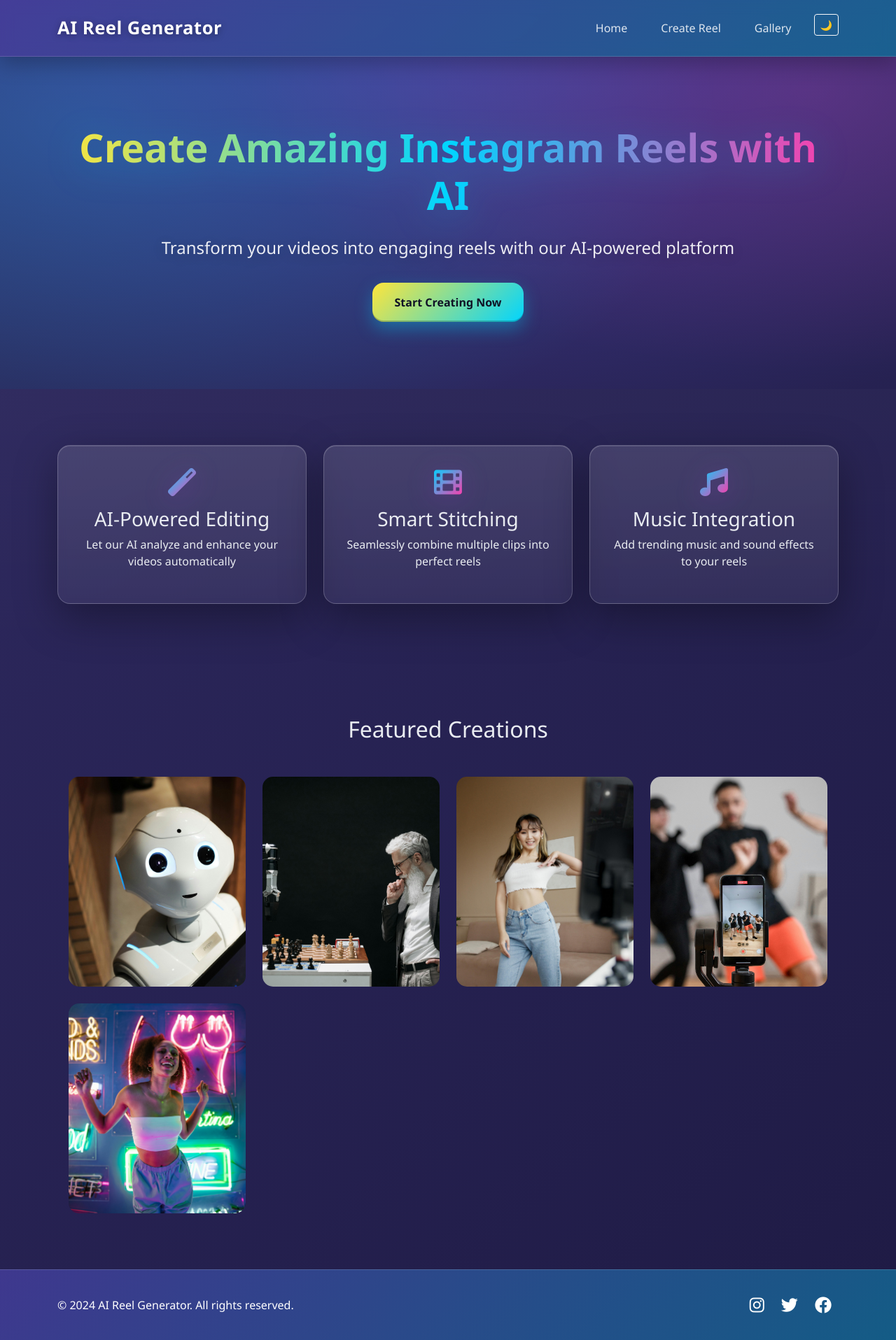
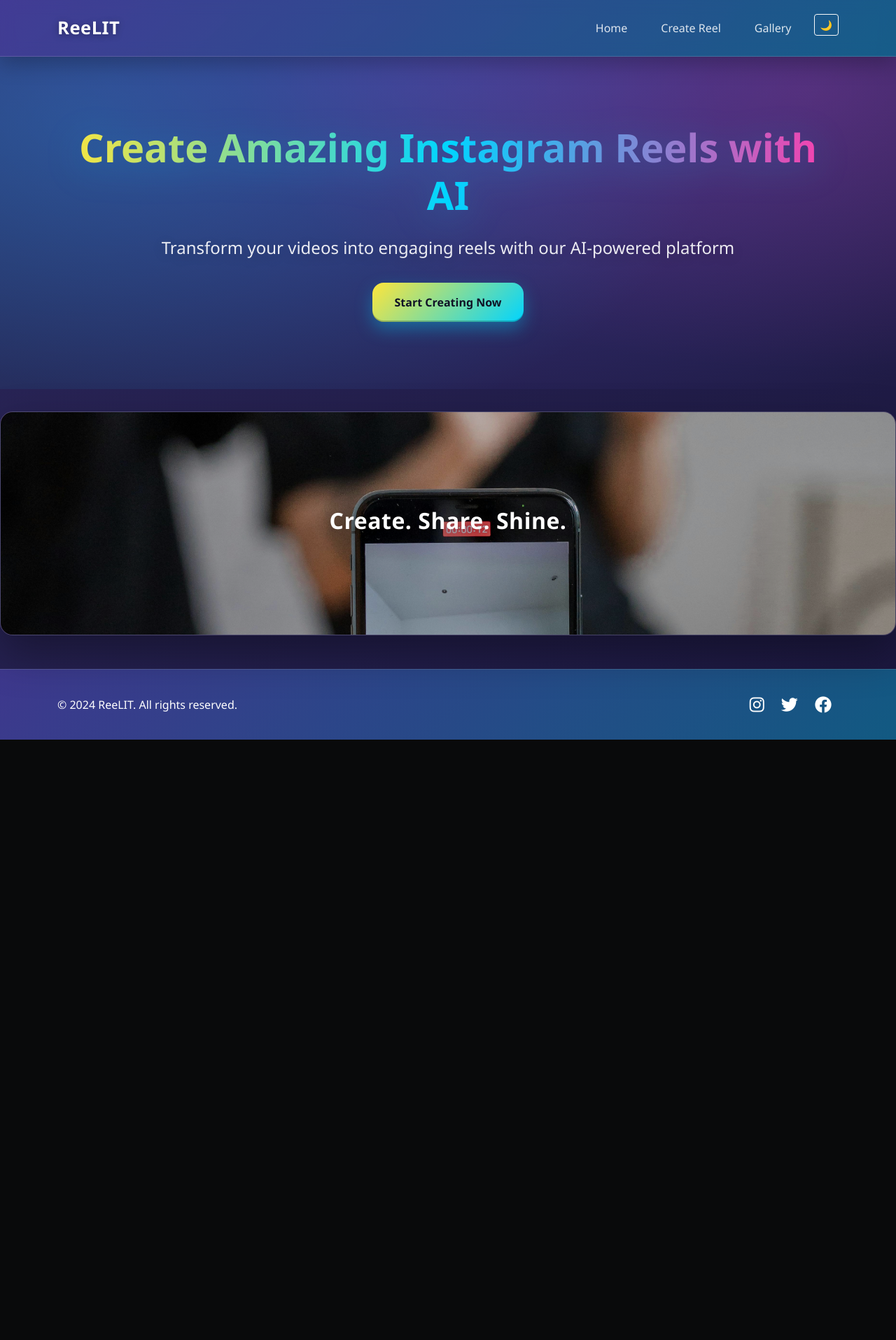
Before and after one commit to Harshp61/Reelit, a Flask app: page / in a window 1280 px wide. Shown: the whole page at 70% size. After the commit the page ends 1057 px from the top, so only its background shows below. Run offline with Flask 3, Linux system fonts and the light colour scheme.

Commit message:
Final Changes done

```diff
--- a/reelit/template/main.py
+++ b/reelit/template/main.py
@@ -1,4 +1,4 @@
-from flask import Flask, render_template, request
+from flask import Flask, render_template, request, redirect, url_for, flash
 import uuid
 from werkzeug.utils import secure_filename
 import os
@@ -8,6 +8,7 @@
 ALLOWED_EXTENSIONS = {'png', 'jpg', 'jpeg'}
 app = Flask(__name__)
 app.config['UPLOAD_FOLDER'] = UPLOAD_FOLDER
+app.secret_key = os.environ.get('FLASK_SECRET_KEY', 'dev-secret-key')
 
 def allowed_file(filename):
     return '.' in filename and filename.rsplit('.', 1)[1].lower() in ALLOWED_EXTENSIONS
@@ -56,19 +57,23 @@
         # Trigger audio and reel generation synchronously
         try:
             if not input_files:
-                print("No valid image files were uploaded; skipping generation.")
+                flash("No valid image files were uploaded.", "error")
             else:
                 texttoaudio(rec_id)
                 audio_path = os.path.join(app.config['UPLOAD_FOLDER'], rec_id, 'audio.mp3')
                 if not os.path.exists(audio_path):
-                    print("Audio generation failed: audio.mp3 not found at", audio_path)
+                    flash("Audio generation failed.", "error")
                 create_reel(rec_id)
                 reels_dir = os.path.join(app.static_folder, "reels")
                 output_file = os.path.join(reels_dir, f"{rec_id}.mp4")
                 if not os.path.exists(output_file):
-                    print("Reel generation failed: output not found at", output_file)
+                    flash("Reel generation failed.", "error")
+                else:
+                    flash("Reel generated successfully!", "success")
+                    return redirect(url_for('gallery'))
         except Exception as e:
             print("Error generating audio/reel:", e)
+            flash("Unexpected error during generation.", "error")
     return render_template("create.html", myid=myid)
 
 @app.route("/gallery")
@@ -80,5 +85,45 @@
     reels.sort(reverse=True)
     return render_template("gallery.html", reels=reels)
 
+@app.post("/delete-reel")
+def delete_reel():
+    reel_filename = request.form.get('reel')
+    if not reel_filename or not reel_filename.lower().endswith('.mp4'):
+        flash('Invalid reel specified.', 'error')
+        return redirect(url_for('gallery'))
+
+    reels_dir = os.path.join(app.static_folder, 'reels')
+    reel_path = os.path.join(reels_dir, reel_filename)
+
+    # Only allow deletion within the reels directory
+    if not os.path.abspath(reel_path).startswith(os.path.abspath(reels_dir)):
+        flash('Unauthorized path.', 'error')
+        return redirect(url_for('gallery'))
+
+    # Derive upload/session folder from UUID part of filename
+    reel_id = os.path.splitext(reel_filename)[0]
+    upload_folder = os.path.join(app.config['UPLOAD_FOLDER'], reel_id)
+
+    try:
+        if os.path.exists(reel_path):
+            os.remove(reel_path)
+        # Best-effort cleanup of associated upload folder
+        if os.path.isdir(upload_folder):
+            # Remove files then folder
+            for name in os.listdir(upload_folder):
+                try:
+                    os.remove(os.path.join(upload_folder, name))
+                except Exception:
+                    pass
+            try:
+                os.rmdir(upload_folder)
+            except Exception:
+                pass
+        flash('Reel deleted successfully.', 'success')
+    except Exception as e:
+        print('Error deleting reel:', e)
+        flash('Failed to delete reel.', 'error')
+    return redirect(url_for('gallery'))
+
 if __name__ == "__main__":
     app.run(debug=True)
--- a/reelit/template/static/css/style.css
+++ b/reelit/template/static/css/style.css
@@ -77,6 +77,25 @@
     transform: translateY(-2px);
 }
 
+/* Light mode readability improvements */
+:root[data-theme="light"] .navbar-brand {
+    color: #141a2b !important;
+    text-shadow: none;
+}
+
+:root[data-theme="light"] .nav-link {
+    color: #1f2a44 !important;
+}
+
+:root[data-theme="light"] .nav-link:hover {
+    color: #0b1325 !important;
+}
+
+:root[data-theme="light"] #themeToggle {
+    color: #141a2b;
+    border-color: rgba(0,0,0,0.35);
+}
+
 .main-content {
     flex: 1;
 }
@@ -111,6 +130,27 @@
 
 .social-links a:hover {
     opacity: 0.8;
+}
+
+:root[data-theme="light"] .social-links a {
+    color: #1a1f2e;
+}
+
+/* Global link contrast */
+a {
+    color: #9ecbff;
+}
+
+a:hover {
+    color: #c9e1ff;
+}
+
+:root[data-theme="light"] a {
+    color: #1f3fbf;
+}
+
+:root[data-theme="light"] a:hover {
+    color: #172f8f;
 }
 
 /* Hero Section Styles */
@@ -161,6 +201,71 @@
     transform: translateY(-4px) scale(1.02);
     color: #091020;
     box-shadow: 0 18px 45px rgba(0,212,255,0.45);
+}
+
+/* Banner Section */
+.banner-section {
+    position: relative;
+    width: 100%;
+    height: 320px;
+    margin: 2rem 0 3rem;
+    border-radius: 18px;
+    overflow: hidden;
+    border: 1px solid rgba(255,255,255,0.18);
+    box-shadow: 0 25px 60px rgba(0,0,0,0.35), inset 0 1px 0 rgba(255,255,255,0.2);
+}
+
+.banner-image {
+    position: absolute;
+    inset: 0;
+    width: 100%;
+    height: 100%;
+    object-fit: cover;
+    filter: brightness(0.75) saturate(1.05);
+}
+
+.banner-overlay {
+    position: absolute;
+    inset: 0;
+    background: radial-gradient(1200px 600px at 20% 20%, rgba(255,60,172,0.25), transparent),
+                radial-gradient(800px 400px at 80% 30%, rgba(131,58,180,0.25), transparent),
+                radial-gradient(1000px 500px at 50% 80%, rgba(253,29,29,0.18), transparent),
+                linear-gradient(0deg, rgba(0,0,0,0.15), rgba(0,0,0,0.15));
+}
+
+:root[data-theme="light"] .banner-overlay {
+    background: radial-gradient(1200px 600px at 20% 20%, rgba(255,60,172,0.18), transparent),
+                radial-gradient(800px 400px at 80% 30%, rgba(131,58,180,0.18), transparent),
+                radial-gradient(1000px 500px at 50% 80%, rgba(253,29,29,0.12), transparent),
+                linear-gradient(0deg, rgba(255,255,255,0.1), rgba(255,255,255,0.1));
+}
+
+.banner-content {
+    position: absolute;
+    inset: 0;
+    display: flex;
+    flex-direction: column;
+    align-items: center;
+    justify-content: center;
+    text-align: center;
+    color: #fff;
+}
+
+:root[data-theme="light"] .banner-content {
+    color: #10182a;
+}
+
+.banner-title {
+    font-size: 2rem;
+    font-weight: 900;
+    margin: 0 0 0.5rem;
+    letter-spacing: 0.5px;
+    text-shadow: 0 6px 20px rgba(0,0,0,0.35);
+}
+
+.banner-subtitle {
+    margin: 0;
+    opacity: 0.9;
 }
 
 /* Features Section Styles */
--- a/reelit/template/templates/base.html
+++ b/reelit/template/templates/base.html
@@ -3,7 +3,7 @@
 <head>
     <meta charset="UTF-8">
     <meta name="viewport" content="width=device-width, initial-scale=1.0">
-    <title>{% block title %}AI Reel Generator{% endblock %}</title>
+    <title>{% block title %}ReeLIT{% endblock %}</title>
     <link href="https://cdn.jsdelivr.net/npm/bootstrap@5.3.0/dist/css/bootstrap.min.css" rel="stylesheet">
     <link rel="stylesheet" href="https://cdnjs.cloudflare.com/ajax/libs/font-awesome/6.0.0/css/all.min.css">
     <link rel="stylesheet" href="{{ url_for('static', filename='css/style.css') }}">
@@ -12,7 +12,7 @@
 <body>
     <nav class="navbar navbar-expand-lg">
         <div class="container">
-            <a class="navbar-brand" href="/">AI Reel Generator</a>
+            <a class="navbar-brand" href="/">ReeLIT</a>
             <button class="navbar-toggler" type="button" data-bs-toggle="collapse" data-bs-target="#navbarNav">
                 <span class="navbar-toggler-icon"></span>
             </button>
@@ -36,6 +36,17 @@
     </nav>
 
     <div class="main-content">
+        {% with messages = get_flashed_messages(with_categories=true) %}
+        {% if messages %}
+        <div class="container mt-3">
+            {% for category, message in messages %}
+            <div class="alert alert-{{ 'danger' if category == 'error' else category }}" role="alert">
+                {{ message }}
+            </div>
+            {% endfor %}
+        </div>
+        {% endif %}
+        {% endwith %}
         {% block content %}{% endblock %}
     </div>
 
@@ -43,7 +54,7 @@
         <div class="container">
             <div class="footer-content">
                 <div class="copyright">
-                    © 2024 AI Reel Generator. All rights reserved.
+                    © 2024 ReeLIT. All rights reserved.
                 </div>
                 <div class="social-links">
                     <a href="#"><i class="fab fa-instagram"></i></a>
--- a/reelit/template/templates/create.html
+++ b/reelit/template/templates/create.html
@@ -1,6 +1,6 @@
 {% extends "base.html" %}
 
-{% block title %}Create Reel - AI Reel Generator{% endblock %}
+{% block title %}Create Reel - ReeLIT{% endblock %}
 
 {% block extra_css %}
 <link rel="stylesheet" href="{{ url_for('static', filename='css/create.css') }}">
--- a/reelit/template/templates/index.html
+++ b/reelit/template/templates/index.html
@@ -1,6 +1,6 @@
 {% extends "base.html" %}
 
-{% block title %}AI Reel Generator - Create Amazing Instagram Reels{% endblock %}
+{% block title %}ReeLIT - Create Amazing Instagram Reels{% endblock %}
 
 {% block content %}
 <section class="hero-section">
@@ -11,44 +11,16 @@
     </div>
 </section>
 
-<section class="features-section">
-    <div class="container">
-        <div class="row g-4">
-            <div class="col-md-4">
-                <div class="feature-card">
-                    <i class="fas fa-magic feature-icon"></i>
-                    <h3>AI-Powered Editing</h3>
-                    <p>Let our AI analyze and enhance your videos automatically</p>
-                </div>
-            </div>
-            <div class="col-md-4">
-                <div class="feature-card">
-                    <i class="fas fa-film feature-icon"></i>
-                    <h3>Smart Stitching</h3>
-                    <p>Seamlessly combine multiple clips into perfect reels</p>
-                </div>
-            </div>
-            <div class="col-md-4">
-                <div class="feature-card">
-                    <i class="fas fa-music feature-icon"></i>
-                    <h3>Music Integration</h3>
-                    <p>Add trending music and sound effects to your reels</p>
-                </div>
-            </div>
-        </div>
+{# Removed features cards section as requested #}
+
+<section class="banner-section">
+    <div class="banner-overlay"></div>
+    <img src="{{ url_for('static', filename='4.jpg') }}" alt="ReeLIT banner" class="banner-image">
+    <div class="banner-content">
+        <h2 class="banner-title">Create. Share. Shine.</h2>
     </div>
+
 </section>
 
-<section class="showcase-section">
-    <div class="container">
-        <h2 class="showcase-title">Featured Creations</h2>
-        <div class="image-grid">
-            <img src="{{ url_for('static', filename='1.jpg') }}" alt="Reel Example 1" class="showcase-image">
-            <img src="{{ url_for('static', filename='2.jpg') }}" alt="Reel Example 2" class="showcase-image">
-            <img src="{{ url_for('static', filename='3.jpg') }}" alt="Reel Example 3" class="showcase-image">
-            <img src="{{ url_for('static', filename='4.jpg') }}" alt="Reel Example 4" class="showcase-image">
-            <img src="{{ url_for('static', filename='5.jpg') }}" alt="Reel Example 5" class="showcase-image">
-        </div>
-    </div>
-</section>
+{# Removed showcase section as requested #}
 {% endblock %}
--- a/user_uploads/d8073a4a-9eed-11f0-9d6a-74d4dd1fdb08/description.txt
+++ /dev/null
@@ -1 +0,0 @@
-wowww what a website
```
Also changed, not shown: reelit/template/generate.py (+18 -1 lines), reelit/template/static/css/gallery.css (+41 -0 lines), reelit/template/templates/gallery.html (+8 -2 lines), user_uploads/d8073a4a-9eed-11f0-9d6a-74d4dd1fdb08/input.txt (deleted, +0 -7 lines), README.md, reelit/README.md, user_uploads/d8073a4a-9eed-11f0-9d6a-74d4dd1fdb08/IMG_20250815_191422.jpg (deleted), user_uploads/d8073a4a-9eed-11f0-9d6a-74d4dd1fdb08/IMG_20250815_191425.jpg (deleted), 2 other files.
